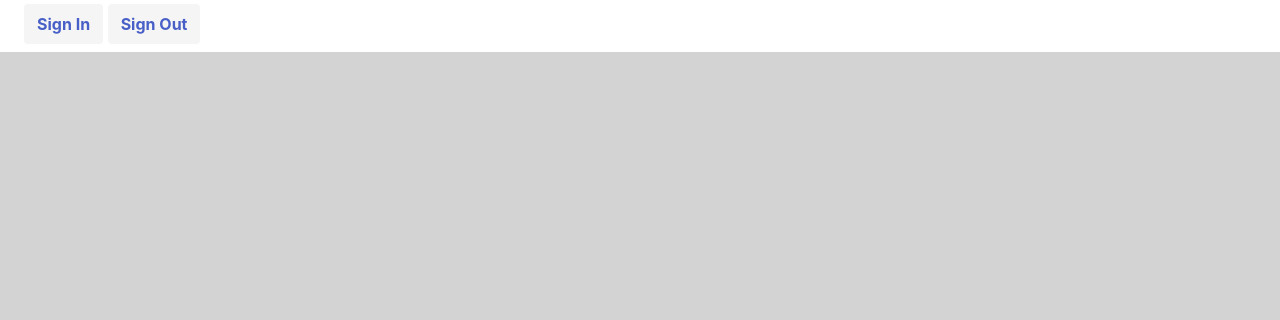
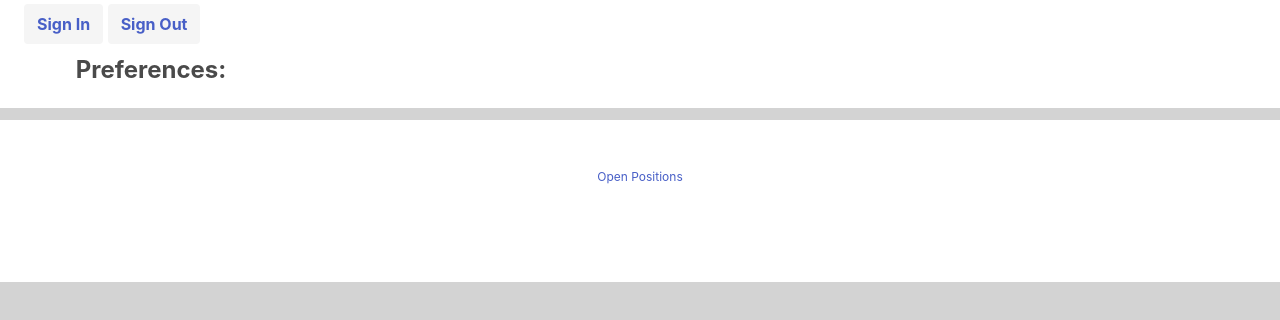
Before and after one commit to agstapleton1025/First_Sprint, a plain HTML site: page index.html in a window 1280 px wide. Drawn offline with nearby package versions, Linux system fonts and the light colour scheme.

Commit message:
added 3 column layout and footer

```diff
--- a/index.html
+++ b/index.html
@@ -19,7 +19,6 @@
     </style>
   </head>
   <body>
-
     <!--Sign in Modal-->
 
     <div class="modal" id="signin_modal">
@@ -58,7 +57,6 @@
       role="navigation"
       aria-label="main navigation"
     >
-
       <div id="navb" class="navbar-menu is-active">
         <div class="navbar-start">
           <div class="navbar-item signedin">
@@ -66,15 +64,42 @@
           </div>
           <div class="navbar-item is-light button signedout mt-1">
             <a id="signinbtn" class="has-text-weight-bold">Sign In</a>
-              </div> &nbsp;
+          </div>
+          &nbsp;
           <div class="navbar-item is-light button signedin mt-1">
             <a id="signoutbtn" class="has-text-weight-bold">Sign Out</a>
-              </div> &nbsp;
+          </div>
+          &nbsp;
+        </div>
+      </div>
+    </nav>
 
+    <!--3 Column Layout-->
+
+    <!--Column 1-->
+
+    <div class="columns">
+      <div class="column has-background-white is-one-quarter has-text-centered">
+        <h3 class="is-size-4 has-text-weight-bold has-text-centered mb-2">
+          Preferences:
+        </h3>
       </div>
 
+      <!--Column 2-->
+      <div class="column has-background-white is-half"></div>
 
-
-</nav>
+      <!--Column 3-->
+      <div
+        class="column is-one-quarter has-background-white has-text-centered"
+      ></div>
+    </div>
+    <!--Footer-->
+    <footer class="footer has-background-white bis">
+      <div class="content has-text-centered has-text-white is-size-7">
+        <p>
+          <a href="https://union.wisc.edu/get-involved/jobs/">Open Positions</a>
+        </p>
+      </div>
+    </footer>
   </body>
 </html>
```
Lines whose indentation alone changed are shown as unchanged.
